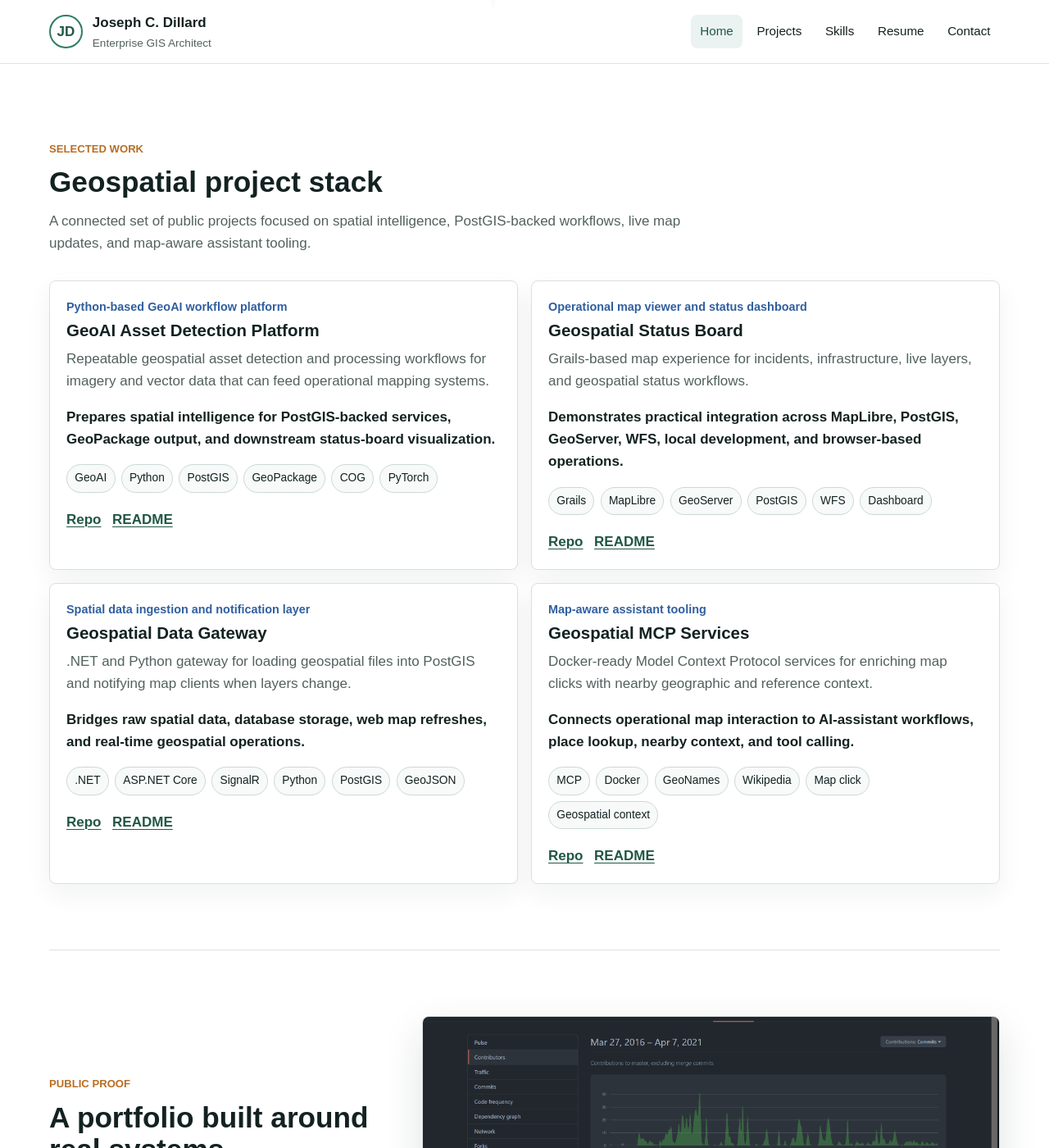
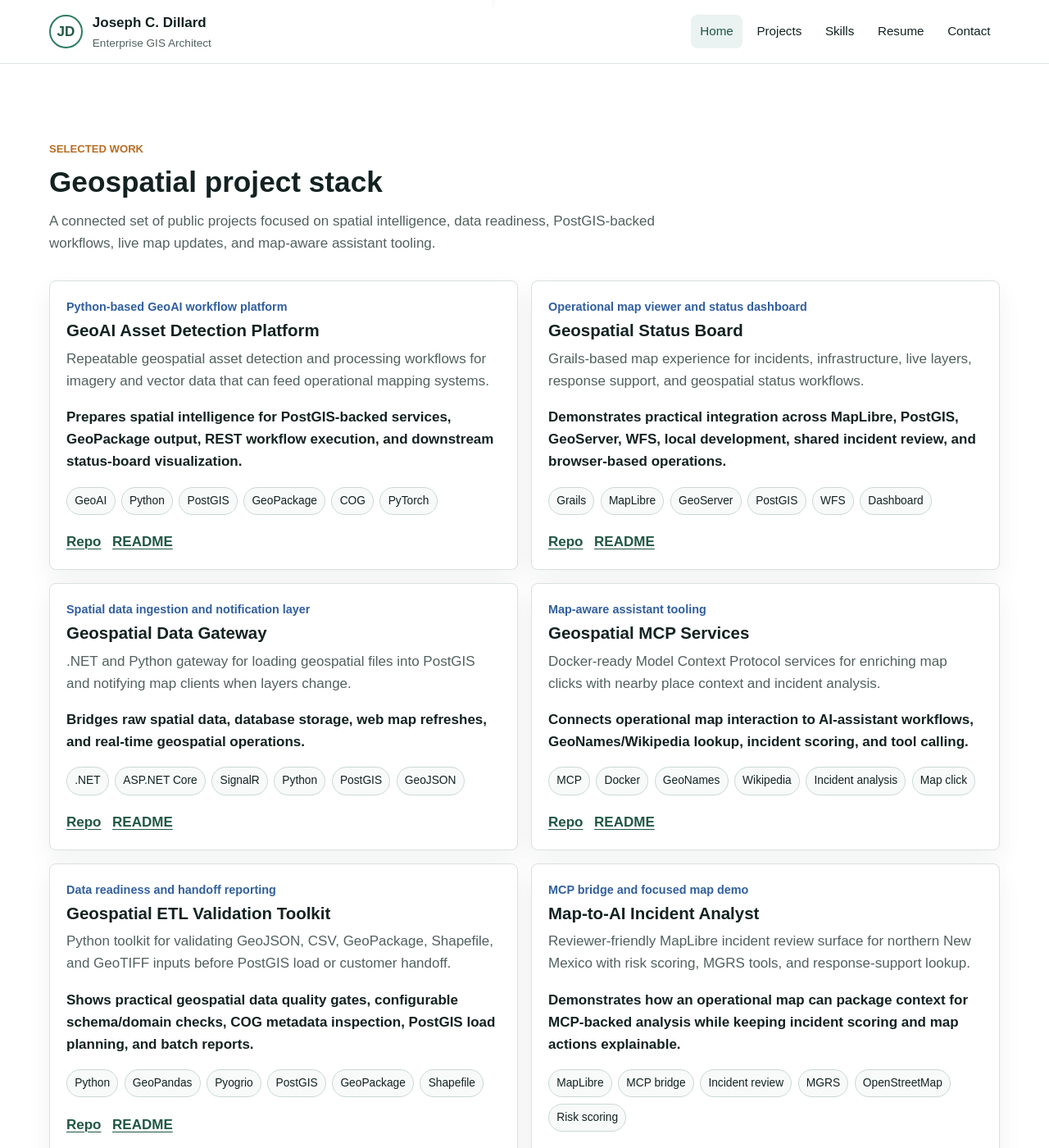
Before and after one commit to JosephDillard/JosephDillard, a Jekyll site: the page built from index.md, in a window 1280 px wide and 1400 px high, scrolled down 1559 px. Shown: the whole window at 82% size. Built offline with Jekyll 4.4.1, drawn with Linux system fonts in a browser that asks for light colours; some of the changed text lies outside the part shown.

Commit message:
Add data readiness & incident-analyst content
Update site content to emphasize data readiness, incident analysis, and new tooling. Changes include: expanded README to describe an ETL Validation Toolkit and Map-to-AI Incident Analyst and to highlight response support and REST workflows; _data/projects.yml and _data/skills.yml updated with new projects, tags (MapLibre, MCP, COG, GeoPackage, data validation, etc.) and a GeoAI/assistant workflows skill group; _config.yml description updated to mention data readiness; index.md adjusted to show six projects and reference data validation; docs/site-setup.md minor cleanup; resume.md adds GeoAI and map operations to the summary. These edits align the portfolio with new public repos and surface data QA/incident-analysis capabilities.

```diff
--- a/_config.yml
+++ b/_config.yml
@@ -1,5 +1,5 @@
 title: Joseph C. Dillard
-description: Enterprise GIS and Azure Solution Architect focused on ArcGIS Enterprise, cloud/hybrid infrastructure, GeoAI, and operational geospatial systems.
+description: Enterprise GIS and Azure Solution Architect focused on ArcGIS Enterprise, cloud/hybrid infrastructure, GeoAI, data readiness, and operational geospatial systems.
 url: "https://josephdillard.github.io"
 baseurl: "/JosephDillard"
 repository: JosephDillard/JosephDillard
--- a/_data/projects.yml
+++ b/_data/projects.yml
@@ -1,7 +1,7 @@
 - title: GeoAI Asset Detection Platform
   subtitle: Python-based GeoAI workflow platform
   summary: Repeatable geospatial asset detection and processing workflows for imagery and vector data that can feed operational mapping systems.
-  impact: Prepares spatial intelligence for PostGIS-backed services, GeoPackage output, and downstream status-board visualization.
+  impact: Prepares spatial intelligence for PostGIS-backed services, GeoPackage output, REST workflow execution, and downstream status-board visualization.
   tags:
     - GeoAI
     - Python
@@ -19,8 +19,8 @@
 
 - title: Geospatial Status Board
   subtitle: Operational map viewer and status dashboard
-  summary: Grails-based map experience for incidents, infrastructure, live layers, and geospatial status workflows.
-  impact: Demonstrates practical integration across MapLibre, PostGIS, GeoServer, WFS, local development, and browser-based operations.
+  summary: Grails-based map experience for incidents, infrastructure, live layers, response support, and geospatial status workflows.
+  impact: Demonstrates practical integration across MapLibre, PostGIS, GeoServer, WFS, local development, shared incident review, and browser-based operations.
   tags:
     - Grails
     - MapLibre
@@ -30,6 +30,7 @@
     - Dashboard
     - SignalR
     - MGRS
+    - LLM tools
   links:
     - label: Repo
       url: https://github.com/JosephDillard/geospatial-status-board
@@ -59,13 +60,14 @@
 
 - title: Geospatial MCP Services
   subtitle: Map-aware assistant tooling
-  summary: Docker-ready Model Context Protocol services for enriching map clicks with nearby geographic and reference context.
-  impact: Connects operational map interaction to AI-assistant workflows, place lookup, nearby context, and tool calling.
+  summary: Docker-ready Model Context Protocol services for enriching map clicks with nearby place context and incident analysis.
+  impact: Connects operational map interaction to AI-assistant workflows, GeoNames/Wikipedia lookup, incident scoring, and tool calling.
   tags:
     - MCP
     - Docker
     - GeoNames
     - Wikipedia
+    - Incident analysis
     - Map click
     - Geospatial context
     - LLM tools
@@ -76,3 +78,42 @@
       url: https://github.com/JosephDillard/geospatial-mcp-services/blob/master/README.md
     - label: GeoNames/Wikipedia MCP
       url: https://github.com/JosephDillard/geospatial-mcp-services/tree/master/servers/geonames_wikipedia
+    - label: Incident Analyst MCP
+      url: https://github.com/JosephDillard/geospatial-mcp-services/tree/master/servers/incident_analyst
+
+- title: Geospatial ETL Validation Toolkit
+  subtitle: Data readiness and handoff reporting
+  summary: Python toolkit for validating GeoJSON, CSV, GeoPackage, Shapefile, and GeoTIFF inputs before PostGIS load or customer handoff.
+  impact: Shows practical geospatial data quality gates, configurable schema/domain checks, COG metadata inspection, PostGIS load planning, and batch reports.
+  tags:
+    - Python
+    - GeoPandas
+    - Pyogrio
+    - PostGIS
+    - GeoPackage
+    - Shapefile
+    - GeoTIFF
+    - Data QA
+  links:
+    - label: Repo
+      url: https://github.com/JosephDillard/geospatial-etl-validation-toolkit
+    - label: README
+      url: https://github.com/JosephDillard/geospatial-etl-validation-toolkit/blob/main/README.md
+
+- title: Map-to-AI Incident Analyst
+  subtitle: MCP bridge and focused map demo
+  summary: Reviewer-friendly MapLibre incident review surface for northern New Mexico with risk scoring, MGRS tools, and response-support lookup.
+  impact: Demonstrates how an operational map can package context for MCP-backed analysis while keeping incident scoring and map actions explainable.
+  tags:
+    - MapLibre
+    - MCP bridge
+    - Incident review
+    - MGRS
+    - OpenStreetMap
+    - Risk scoring
+    - Python
+  links:
+    - label: MCP server
+      url: https://github.com/JosephDillard/geospatial-mcp-services/tree/master/servers/incident_analyst
+    - label: Status Board Architecture
+      url: https://github.com/JosephDillard/geospatial-status-board/blob/master/docs/geospatial-architecture.md
--- a/_data/skills.yml
+++ b/_data/skills.yml
@@ -9,6 +9,7 @@
     - Utility Network
     - QGIS
     - GeoServer
+    - MapLibre
     - GeoPandas
 
 - group: Cloud and Infrastructure
@@ -32,7 +33,11 @@
     - SQL
     - PL/SQL
     - GeoJSON
+    - GeoPackage
+    - Shapefile
+    - Cloud Optimized GeoTIFF
     - Geospatial ETL
+    - Data validation
     - Automation
 
 - group: Software Delivery
@@ -47,9 +52,22 @@
     - Grails
     - REST APIs
     - SOAP APIs
+    - MCP
+    - SignalR
     - Maven
     - Gradle
     - Git/GitHub
+
+- group: GeoAI and Assistant Workflows
+  items:
+    - GeoAI workflow design
+    - Semantic segmentation
+    - Model serving
+    - LLM-assisted map workflows
+    - MCP tool design
+    - Prompt-to-action planning
+    - Human-in-the-loop review
+    - Explainable risk scoring
 
 - group: Delivery Leadership
   items:
--- a/index.md
+++ b/index.md
@@ -64,11 +64,11 @@ body_class: home
   <div class="section__header">
     <p class="eyebrow">Selected Work</p>
     <h2 id="project-heading">Geospatial project stack</h2>
-    <p>A connected set of public projects focused on spatial intelligence, PostGIS-backed workflows, live map updates, and map-aware assistant tooling.</p>
+    <p>A connected set of public projects focused on spatial intelligence, data readiness, PostGIS-backed workflows, live map updates, and map-aware assistant tooling.</p>
   </div>
 
   <div class="project-grid">
-    {% for project in site.data.projects limit: 4 %}
+    {% for project in site.data.projects limit: 6 %}
       <article class="project-card">
         <p class="project-card__subtitle">{{ project.subtitle }}</p>
         <h3>{{ project.title }}</h3>
@@ -93,7 +93,7 @@ body_class: home
   <div class="visual-copy">
     <p class="eyebrow">Public Proof</p>
     <h2 id="evidence-heading">A portfolio built around real systems.</h2>
-    <p>The public work here is centered on geospatial architecture, local GIS stacks, browser map operations, data gateways, and emerging assistant workflows. The goal is not just to list technologies, but to show how they fit together.</p>
+    <p>The public work here is centered on geospatial architecture, local GIS stacks, browser map operations, data validation, data gateways, and emerging assistant workflows. The goal is not just to list technologies, but to show how they fit together.</p>
     <a class="button button--primary" href="{{ '/resume/' | relative_url }}">Read resume highlights</a>
   </div>
   <figure class="image-frame">
--- a/resume.md
+++ b/resume.md
@@ -18,7 +18,7 @@ body_class: resume-page
 
 <section class="section section--no-top" aria-labelledby="summary-heading">
   <div class="resume-summary" id="summary-heading">
-    <p>Experienced in ArcGIS Enterprise, ArcGIS Server, Portal, ArcGIS Pro, enterprise geodatabases, PostgreSQL/PostGIS, Oracle Spatial, data pipelines, and cloud/hybrid infrastructure. Strong record translating customer workflows into scalable architecture, data services, mobile GIS enablement, testing plans, training, and production-ready systems for defense, utility, and enterprise customers. U.S. Army Veteran. Current Security+ CE.</p>
+    <p>Experienced in ArcGIS Enterprise, ArcGIS Server, Portal, ArcGIS Pro, enterprise geodatabases, PostgreSQL/PostGIS, Oracle Spatial, data pipelines, GeoAI, map operations, and cloud/hybrid infrastructure. Strong record translating customer workflows into scalable architecture, data services, mobile GIS enablement, testing plans, training, and production-ready systems for defense, utility, and enterprise customers. U.S. Army Veteran. Current Security+ CE.</p>
   </div>
 </section>
 
```
Also changed, not shown: docs/site-setup.md (+3 -2 lines), README.md.
